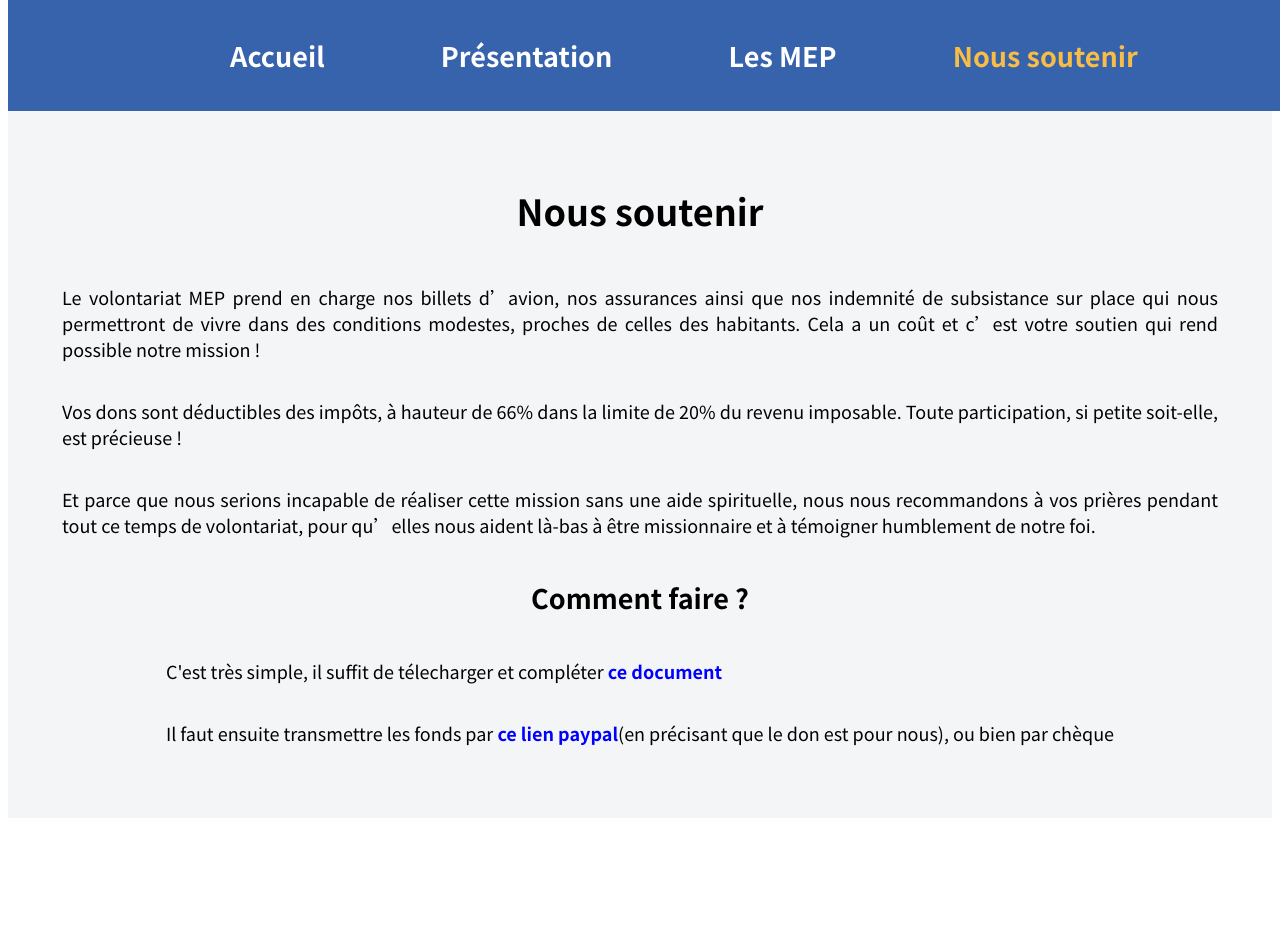
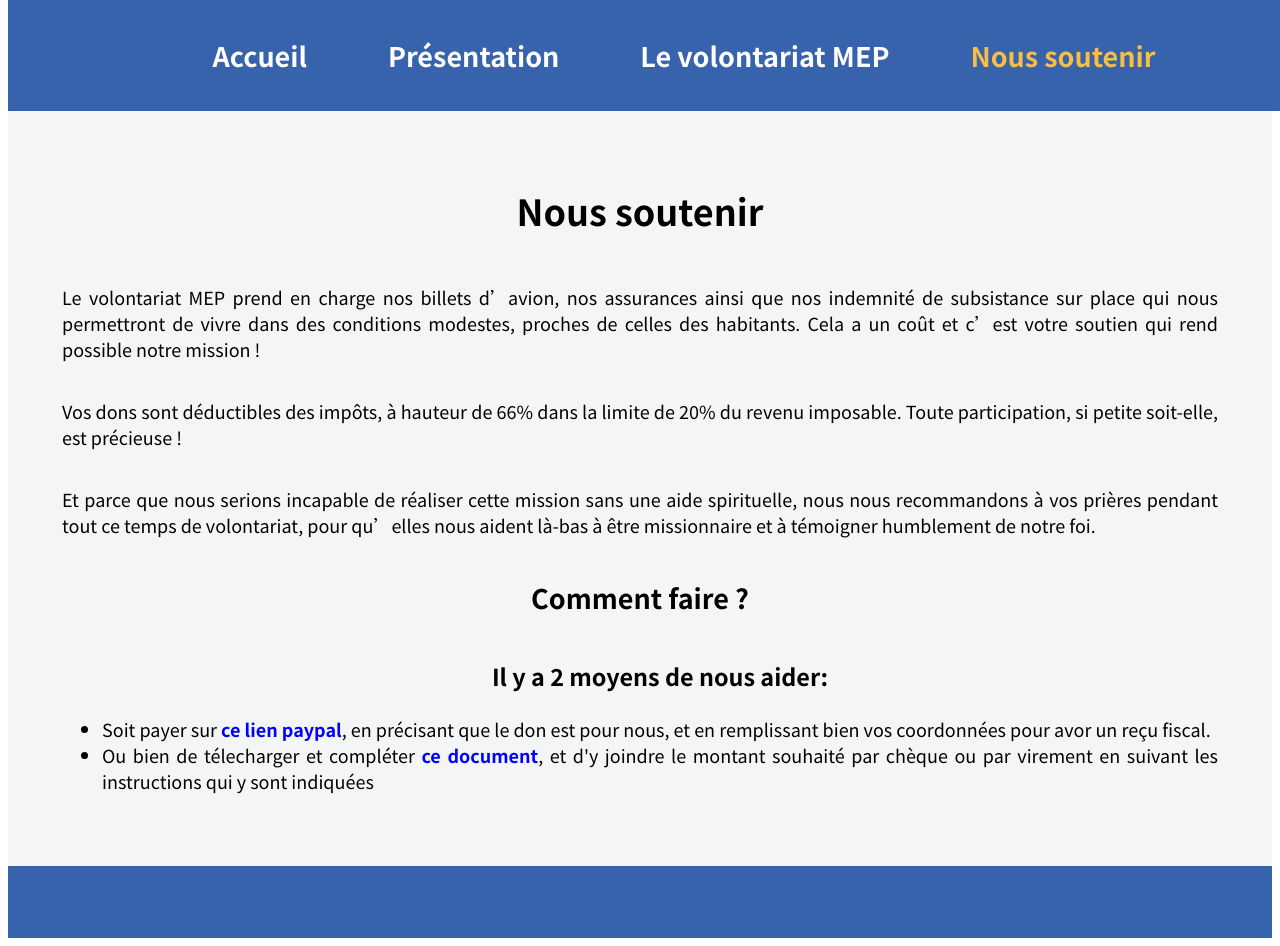
Before and after one commit to MepTimor/Les-Mamans-au-Timor, a plain HTML site: page help.html in a window 1280 px wide. Before the commit the page ends 826 px from the top, so only its background shows below. Drawn offline with Linux system fonts and the light colour scheme.

Commit message:
Destokp version ok

```diff
--- a/help.html
+++ b/help.html
@@ -17,7 +17,7 @@
         <nav>
             <a href="index.html">Accueil</a>
             <a href="index.html#presentation">Présentation</a>
-            <a href=''> Les MEP</a>
+            <a href='https://volontairemep.com/' target='blank'> Le volontariat MEP</a>
             <a class="active" href="help.html">Nous soutenir</a>
         </nav>
     </header>
@@ -34,9 +34,12 @@
 
         <section>
             <h2>Comment faire ? </h2>
-            <p>C'est très simple, il suffit de télecharger et compléter
-                <a class="doc" href='lettre.docx' download>ce document</a></p>
-            <p>Il faut ensuite transmettre les fonds par <a class="doc" href="https://goo.gl/G8TKyu " target="blank">ce lien paypal</a>(en précisant que le don est pour nous), ou bien par chèque</p>
+            <ul>
+                <h3> Il y a 2 moyens de nous aider:</h3>
+                <li>Soit payer sur <a class="doc" href="https://goo.gl/G8TKyu " target="blank">ce lien paypal</a>, en précisant que le don est pour nous, et en remplissant bien vos coordonnées pour avor un reçu fiscal.</li>
+                <li>Ou bien de télecharger et compléter
+                    <a class="doc" href='lettre.docx' download>ce document</a>, et d'y joindre le montant souhaité par chèque ou par virement en suivant les instructions qui y sont indiquées</li>
+            </ul>
         </section>
 
 
@@ -47,7 +50,8 @@
         </section>
 
     </main>
-
+    <footer>
+    </footer>
 </body>
 
 </html>
--- a/style.css
+++ b/style.css
@@ -33,8 +33,18 @@ header {
     margin: 0, 3em;
 }
 
+footer {
+    background-color: #3763AD;
+    padding: 2em;
+}
+
 h1 {
     font-size: 2em;
+}
+
+h2 {
+    font-size: 1.5em;
+    margin-bottom: 0;
 }
 
 h3 {
@@ -55,6 +65,7 @@ h3 {
 
 #presentation {
     width: 90%;
+    padding-top: 100px;
 }
 
 .text {
```
Also changed, not shown: index.html (+5 -4 lines), images/timor-map.jpg (added), 1 other file.
